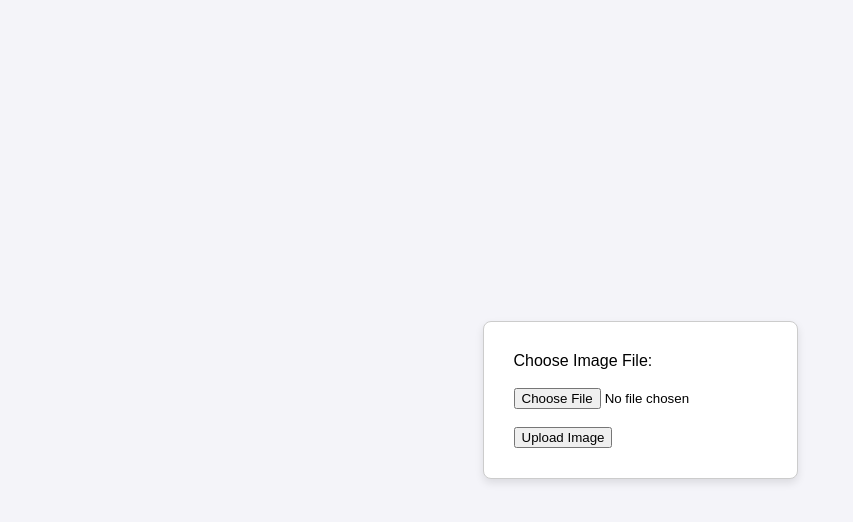
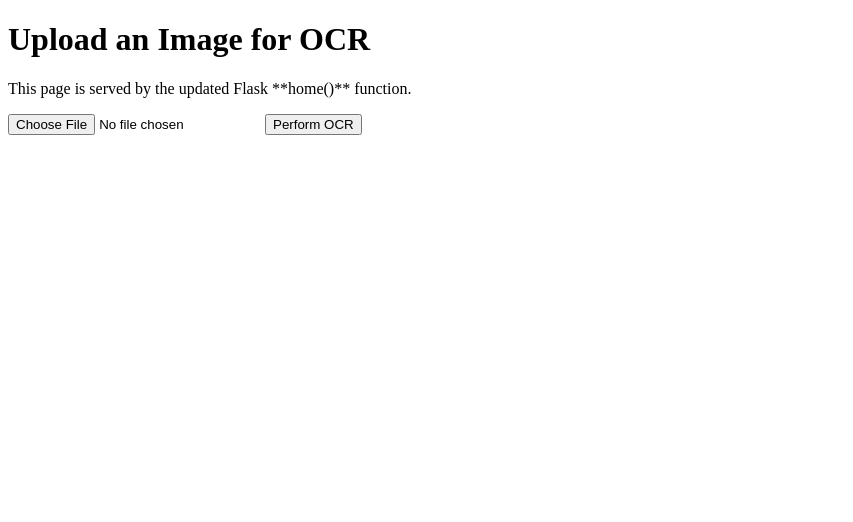
Before and after one commit to PhuLNguyen/PokemonHundoVision, a plain HTML site: page image-upload-server/templates/index.html in a window 1280 px wide. Shown: the whole page, without its empty margins (0-853 px from the left). Drawn offline with Linux system fonts and the light colour scheme.

Commit message:
Updated to work with Python Flask backend

```diff
--- a/image-upload-server/templates/index.html
+++ b/image-upload-server/templates/index.html
@@ -2,43 +2,16 @@
 <html lang="en">
 <head>
     <meta charset="UTF-8">
-    <meta name="viewport" content="width=device-width, initial-scale=1.0">
-    <title>Simple Image Uploader</title>
-    <style>
-        /* Optional: Basic styling for better appearance */
-        body {
-            font-family: Arial, sans-serif;
-            display: flex;
-            justify-content: center;
-            align-items: center;
-            min-height: 100vh;
-            margin: 0;
-            background-color: #f4f4f9;
-        }
-        .container {
-            padding: 30px;
-            border: 1px solid #ccc;
-            border-radius: 8px;
-            background-color: #fff;
-            box-shadow: 0 4px 8px rgba(0, 0, 0, 0.1);
-        }
-    </style>
+    <title>Flask OCR Uploader</title>
 </head>
 <body>
+    <h1>Upload an Image for OCR</h1>
+    <p>This page is served by the updated Flask **home()** function.</p>
 
-    <div class="container">
-        <form action="/upload-image" method="post" enctype="multipart/form-data">
-
-            <label for="imageUpload">Choose Image File:</label><br><br>
-
-            <input type="file" id="imageUpload" name="image" accept="image/*" required>
-
-            <br><br>
-
-            <button type="submit">Upload Image</button>
-
-        </form>
-    </div>
+    <form action="/upload" method="post" enctype="multipart/form-data">
+        <input type="file" name="image" accept="image/*" required>
+        <button type="submit">Perform OCR</button>
+    </form>
 
 </body>
 </html>
```
